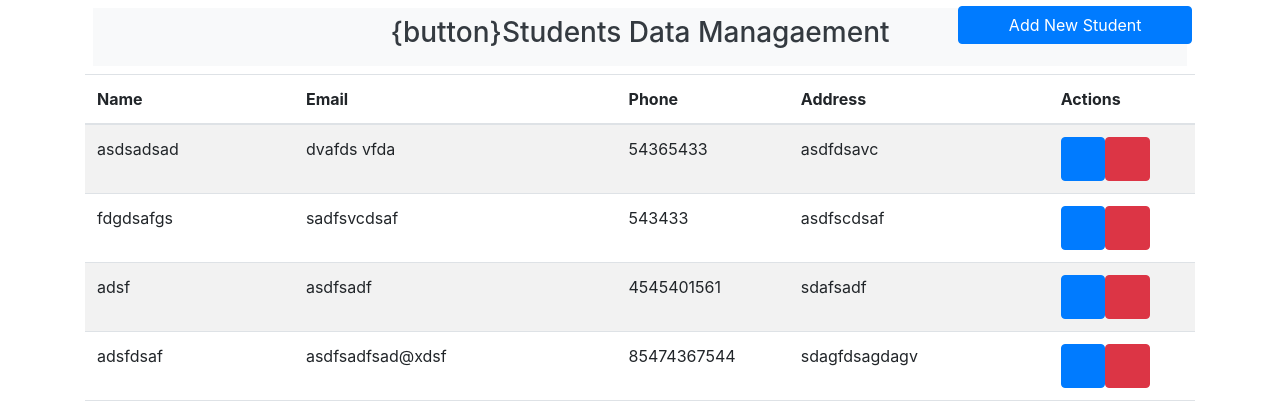
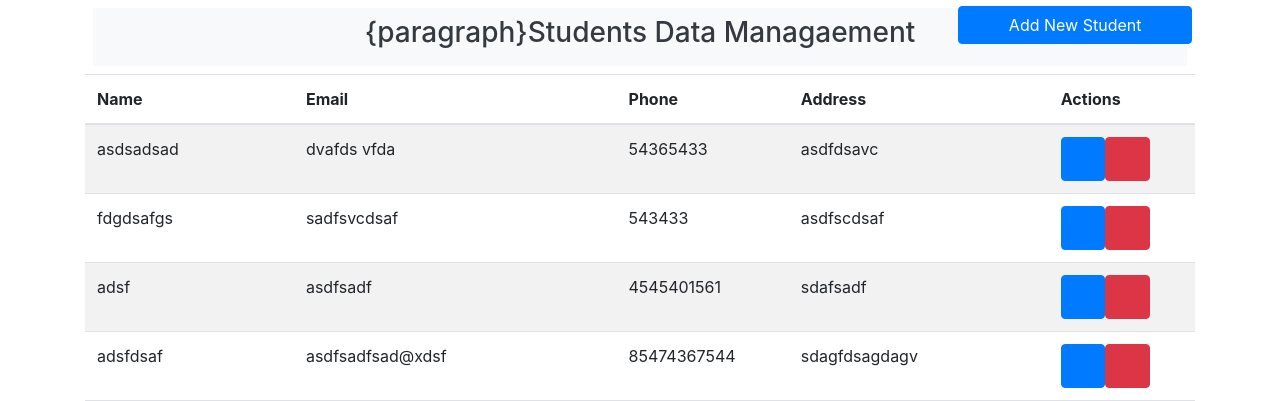
Before and after one commit to dev-arslanamjad/PHP-CRUD-USING-AJAX-JQUERY, a PHP site: page / in a window 1280 px wide. Shown: the top 401 px of the page. Run offline with PHP 8.4, Linux system fonts and the light colour scheme; data comes from the database, SQL or seed files in the repository; some libraries are stand-ins or nearby versions.

Commit message:
added para

```diff
--- a/index.php
+++ b/index.php
@@ -32,7 +32,7 @@
             <div class="table-wrapper">
                 <div class="table-title">
                     <div class="bg-light p-2 m-2">
-                        <h3 class="text-dark text-center">{button}Students Data Managaement</h3>
+                        <h3 class="text-dark text-center">{paragraph}Students Data Managaement</h3>
                     </div>
                     <div class="row">
                         <div class="col-sm-6">
```
